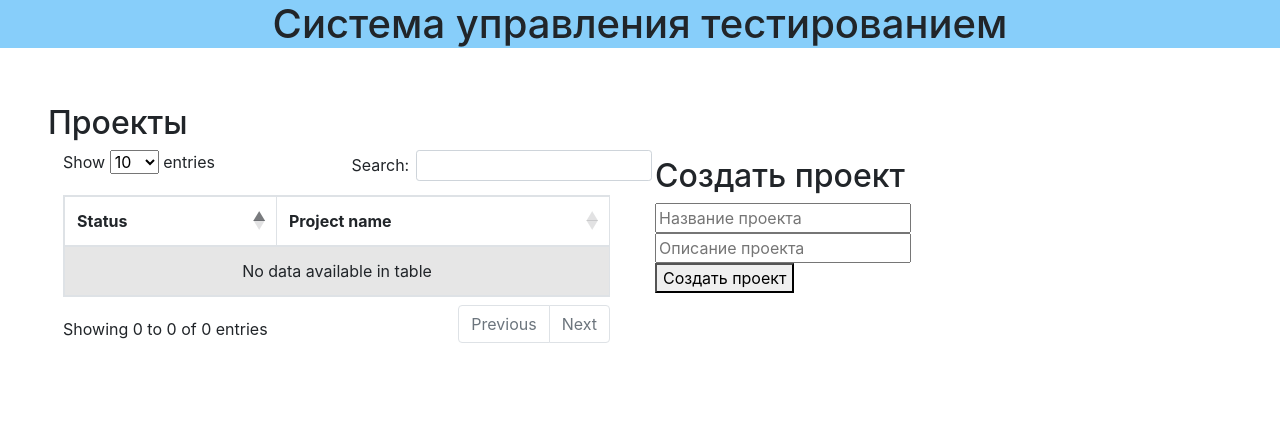
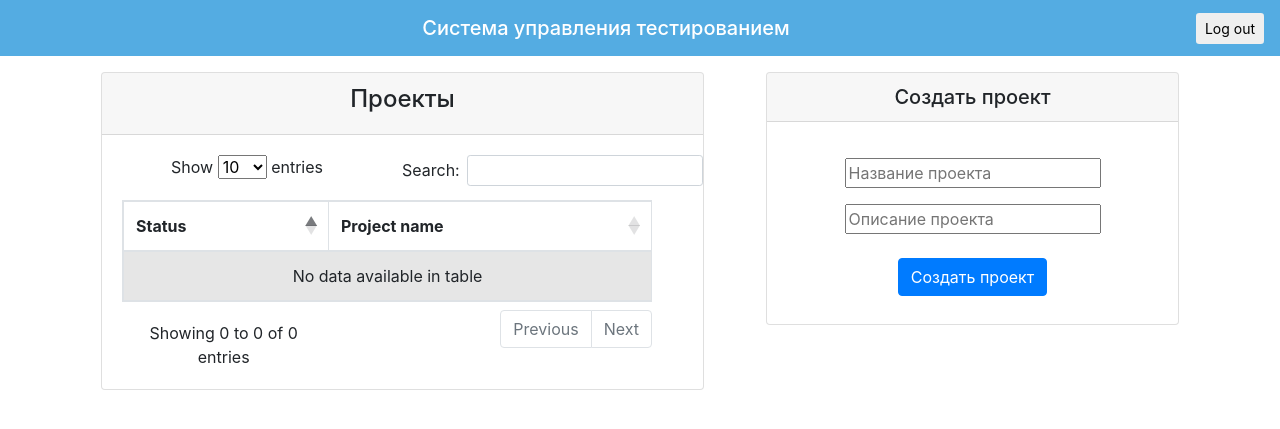
Before and after one commit to aeroshev/testing-system, a Django app: page /project/home/ in a window 1280 px wide. Shown: the top 429 px of the page. Run offline with Django 4.2, Linux system fonts and the light colour scheme; the visitor is signed in with stand-in values (Sample User, id 1); data that the repository does not hold is empty; some libraries are stand-ins or nearby versions.

Commit message:
cards, navbar, logout button on index.html

```diff
--- a/src/templates/index.html
+++ b/src/templates/index.html
@@ -10,15 +10,24 @@
 
   </head>
   <body>
-   <h1 align = "center" style="background-color:#87CEFA;">Система управления тестированием</h1>
-
-   <div class="row p-5">
-    <div class="col-md mx-auto">
-      <h2 >Проекты</h2>
+    <nav class="navbar navbar-dark" style="background-color: #54ace2;">
+      <span class="navbar-brand mx-auto mb-0 h1">Система управления тестированием</span>
+      <form class="form-inline">
+        <button class="btn btn-sm btn-outline" type="button">Log out</button>
+      </form>
+    </nav>
    <div class="container">
    <div class="row">
-          <div class="col-sm-12">
-            <table id="albums" class="table table-striped table-bordered" style="width:100%" >
+    <div class="col-md-7 mx-auto">
+      <div class="card text-center m-3">
+        <div class="card-header">
+          <h4 >Проекты</h4>
+        </div>
+
+        <div class="card-body">
+          <div class="row mr-3">
+            <div class="col-sm-12 ">
+              <table id="projects_table" class="table table-striped table-bordered" style="width:100%" >
                 <thead>
                   <tr>
                     <th>Status</th>
@@ -28,8 +37,8 @@
                 <tbody>
                   {% for project in projects %}
                   <tr>
-                    <td>Status here</td>
-                    <td><a href="{% url 'get_project' project_id=project.id %}">{{ project.name }}</a></td>
+                      <td style="width:30%">{{ project.status }}</td>
+                      <td style="width:70%"><a href="{% url 'get_project' project_id=project.id %}">{{ project.name }}</a></td>
                   </tr>
                   {% endfor %}
                 </tbody>
@@ -37,29 +46,37 @@
             </div>
           </div>
         </div>
+      </div>
+    </div>
+
+    <div class="col-md-5 ">
+
+      <div class="card text-center m-3">
+        <h5 class="card-header">Создать проект</h5>
+        <div class="card-body">
+        <form action="/project/create/" method="post">
+          {% csrf_token %}
+          <div class="col">
+            {% for field in create_form %}
+            <div class="text row-md m-3">{{ field }}</div>
+            {% endfor %}
+            <button class="btn btn-primary m-2">Создать проект</button>
+            </div>
+          </div>
+        </form>
+      </div>
+    </div>
+   </div>
+  </div>
+
+  </body>
+
   <script src="//code.jquery.com/jquery-1.12.4.js"></script>
   <script src="//cdn.datatables.net/1.10.16/js/jquery.dataTables.min.js"></script>
   <script src="//cdn.datatables.net/1.10.16/js/dataTables.bootstrap4.min.js"></script>
   <script>
       $(document).ready(function() {
-              $('#albums').DataTable();
+          $('#projects_table').DataTable();
       });
   </script>
-    </div>
-    <div class="col  my-auto mx-auto">
-      <h2 >Создать проект</h2>
-      <form action="/project/create/"  method="post">
-        {% csrf_token %}
-        <div>
-          {% for field in create_form %}
-           <div class="input_form">{{ field }}</div>
-          {% endfor %}
-        </div>
-        <button class="button button_create">Создать проект</button>
-      </form>
-    </div>
-   </div>
-
-  </body>
-
 </html>
```
Lines whose indentation alone changed are shown as unchanged.
